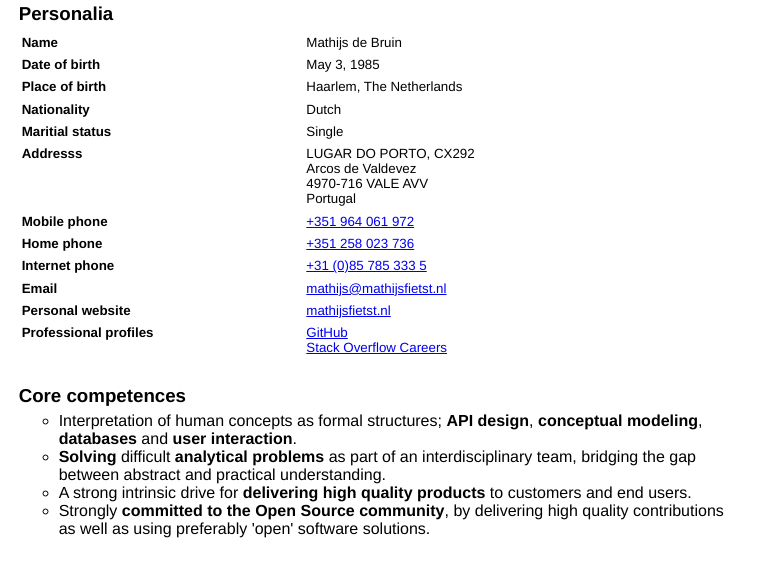
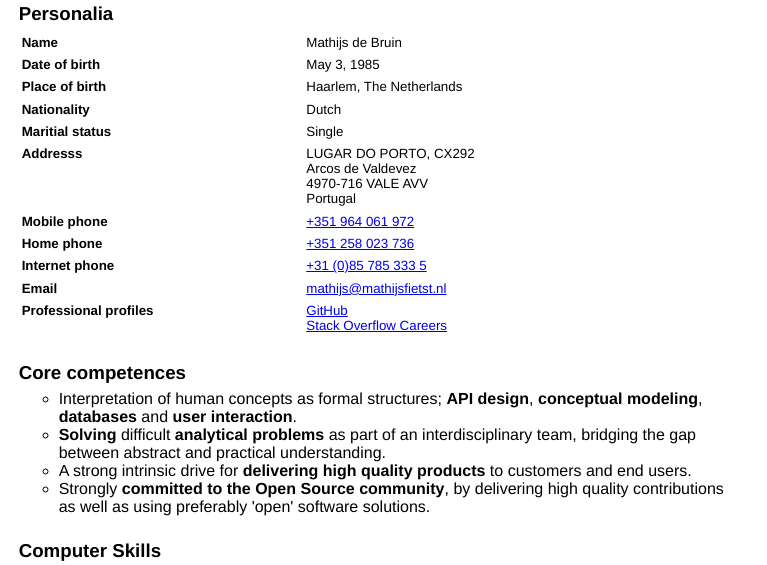
Before and after one commit to dokterbob/cv, a plain HTML site: page index.html in a window 1280 px wide. Shown: the part 164-729 px from the top of the page, without its empty margins (0-767 px from the left). Drawn offline with Linux system fonts and the light colour scheme.

Commit message:
Personal website not maintained anymore.

```diff
--- a/index.html
+++ b/index.html
@@ -111,10 +111,6 @@ ul {
   <tr>
     <th>Email</th>
     <td><a href="mailto:mathijs@mathijsfietst.nl">mathijs@mathijsfietst.nl</a></td>
-  </tr>
-  <tr>
-    <th>Personal website</th>
-    <td><a href="http://www.mathijsfietst.nl/">mathijsfietst.nl</a><br>
   </tr>
   <tr>
     <th>Professional profiles</th>
```
